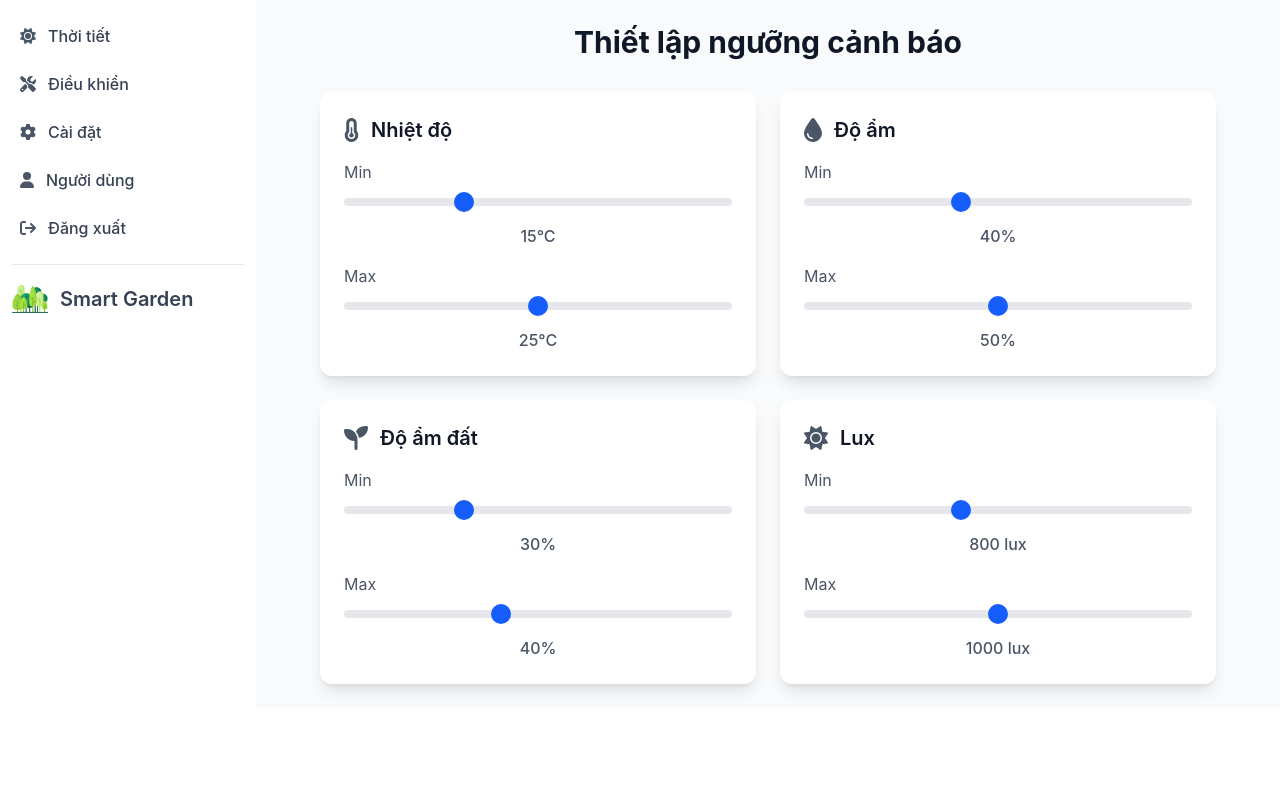
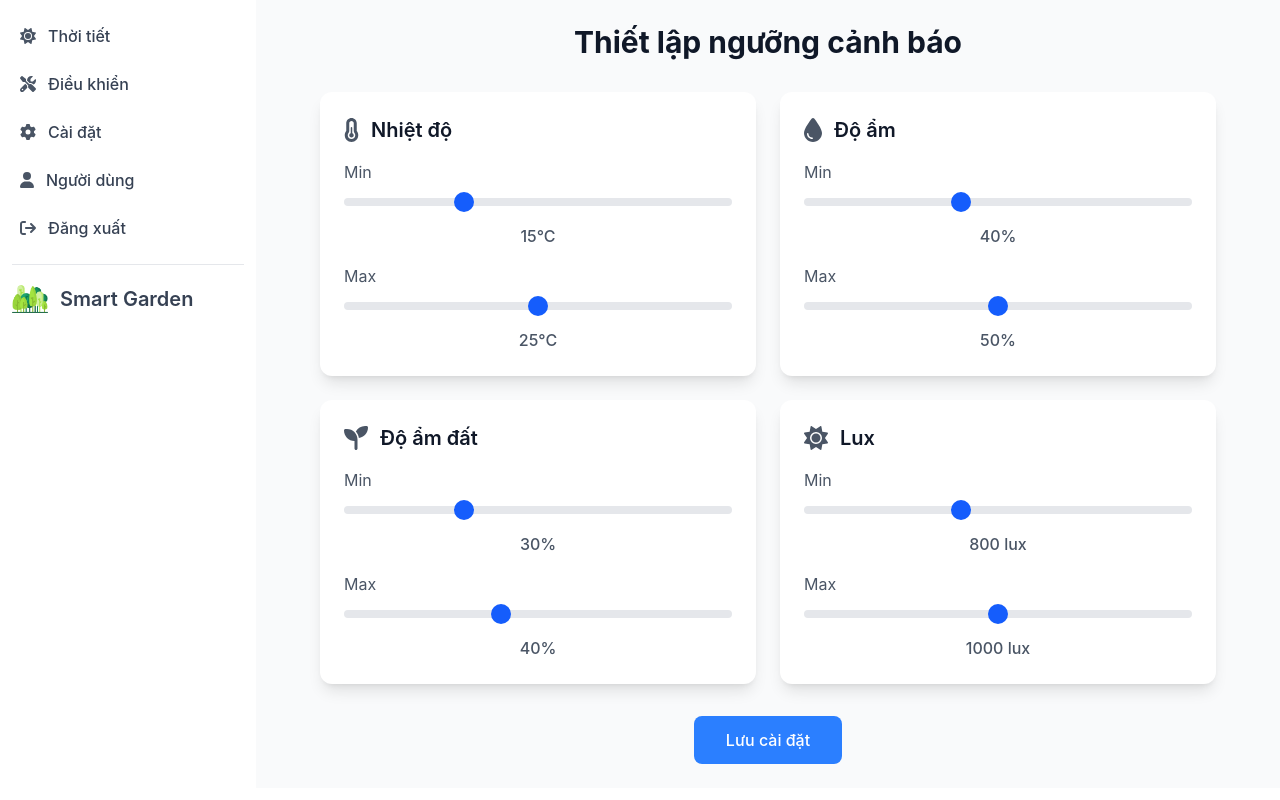
Before and after one commit to SuperCulier/DA_YoloFarm, a React (Vite) app in the folder frontend/: page /setting in a window 1280 px wide. Built offline with nearby package versions, Linux system fonts and the light colour scheme.

Commit message:
[f] add threshold api

```diff
--- /dev/null
+++ b/frontend/src/apis/ThresholdAPI.js
@@ -0,0 +1,18 @@
+import axios from "axios";
+import { SET_THRESHOLD_API } from "./apis";
+
+export const setThreshold = async (name, minValue, maxValue) => {
+  try {
+    const response = await axios.put(SET_THRESHOLD_API, {
+      name,
+      minValue,
+      maxValue,
+    });
+
+    console.log(`Set threshold ${name} response:`, response.status);
+    return response.status === 200;
+  } catch (error) {
+    console.error(`Error setting ${name} threshold: ${error.message}`);
+    throw new Error(`Failed to set ${name} threshold: ${error.message}`);
+  }
+};
--- a/frontend/src/apis/apis.js
+++ b/frontend/src/apis/apis.js
@@ -15,3 +15,5 @@ export const SET_CONTROL_MODE_API = `${BASE_URL}/device/control/auto`;
 export const GET_WEATHER_HOURLY_API = `${BASE_URL}/environment/hourlyData`;
 
 export const GET_WEATHER_DAILY_API = `${BASE_URL}/environment/historyData`;
+
+export const SET_THRESHOLD_API = `${BASE_URL}/environment/environment/set-threshold`
--- a/frontend/src/pages/Setting.jsx
+++ b/frontend/src/pages/Setting.jsx
@@ -2,6 +2,7 @@ import { useState } from "react";
 import SideBar from "../components/SideBar";
 import { FontAwesomeIcon } from "@fortawesome/react-fontawesome";
 import { faTemperatureHalf, faDroplet, faSeedling, faSun } from "@fortawesome/free-solid-svg-icons";
+import { setThreshold } from "../apis/ThresholdAPI";
 
 export default function Setting() {
   // State for min and max thresholds for each parameter
@@ -14,6 +15,10 @@ export default function Setting() {
   const [luxMin, setLuxMin] = useState(800);
   const [luxMax, setLuxMax] = useState(1000);
 
+  // Add loading and success states
+  const [isLoading, setIsLoading] = useState(false);
+  const [saveStatus, setSaveStatus] = useState(null);
+
   // Handler to ensure max is not less than min
   const handleMinMax = (minSetter, maxSetter, minValue, maxValue, newValue, isMin) => {
     if (isMin) {
@@ -22,6 +27,45 @@ export default function Setting() {
     } else {
       if (newValue >= minValue) maxSetter(newValue);
       else maxSetter(minValue);
+    }
+  };
+
+  // Function to handle saving all thresholds
+  const handleSaveThresholds = async () => {
+    setIsLoading(true);
+    setSaveStatus(null);
+
+    try {
+      // Create an array of all the threshold settings
+      const thresholdSettings = [
+        { name: "temperature", minValue: temperatureMin, maxValue: temperatureMax },
+        { name: "humidity", minValue: humidityMin, maxValue: humidityMax },
+        { name: "soilMoisture", minValue: soilMoistureMin, maxValue: soilMoistureMax },
+        { name: "lux", minValue: luxMin, maxValue: luxMax }
+      ];
+
+      // Call the API for each threshold setting
+      const results = await Promise.all(
+        thresholdSettings.map(setting =>
+          setThreshold(setting.name, setting.minValue, setting.maxValue)
+        )
+      );
+
+      // Check if all API calls were successful
+      const allSuccessful = results.every(result => result === true);
+
+      if (allSuccessful) {
+        setSaveStatus("success");
+        // Reset status after 3 seconds
+        setTimeout(() => setSaveStatus(null), 3000);
+      } else {
+        setSaveStatus("error");
+      }
+    } catch (error) {
+      console.error("Error saving thresholds:", error);
+      setSaveStatus("error");
+    } finally {
+      setIsLoading(false);
     }
   };
 
@@ -186,6 +230,31 @@ export default function Setting() {
               </div>
             </div>
           </div>
+
+          {/* Save Button */}
+          <div className="mt-8 flex justify-center">
+            <button
+              onClick={handleSaveThresholds}
+              disabled={isLoading}
+              className={`px-8 py-3 rounded-lg font-medium text-white transition-colors duration-300 ${
+                isLoading
+                  ? "bg-gray-500"
+                  : saveStatus === "success"
+                  ? "bg-green-500 hover:bg-green-600"
+                  : saveStatus === "error"
+                  ? "bg-red-500 hover:bg-red-600"
+                  : "bg-blue-500 hover:bg-blue-600"
+              }`}
+            >
+              {isLoading
+                ? "Đang lưu..."
+                : saveStatus === "success"
+                ? "Lưu thành công!"
+                : saveStatus === "error"
+                ? "Lưu thất bại"
+                : "Lưu cài đặt"}
+            </button>
+          </div>
         </div>
       </div>
     </>
```
